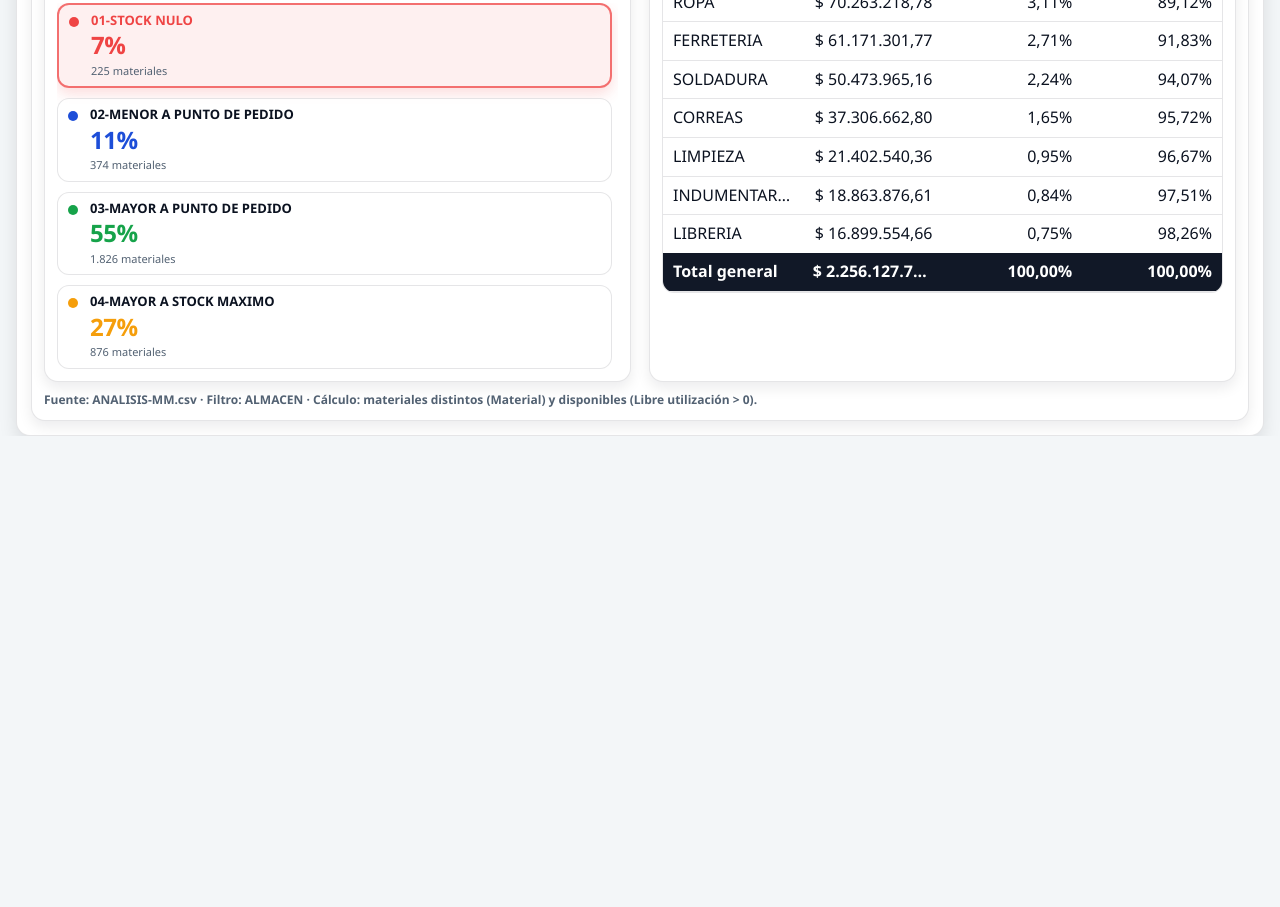
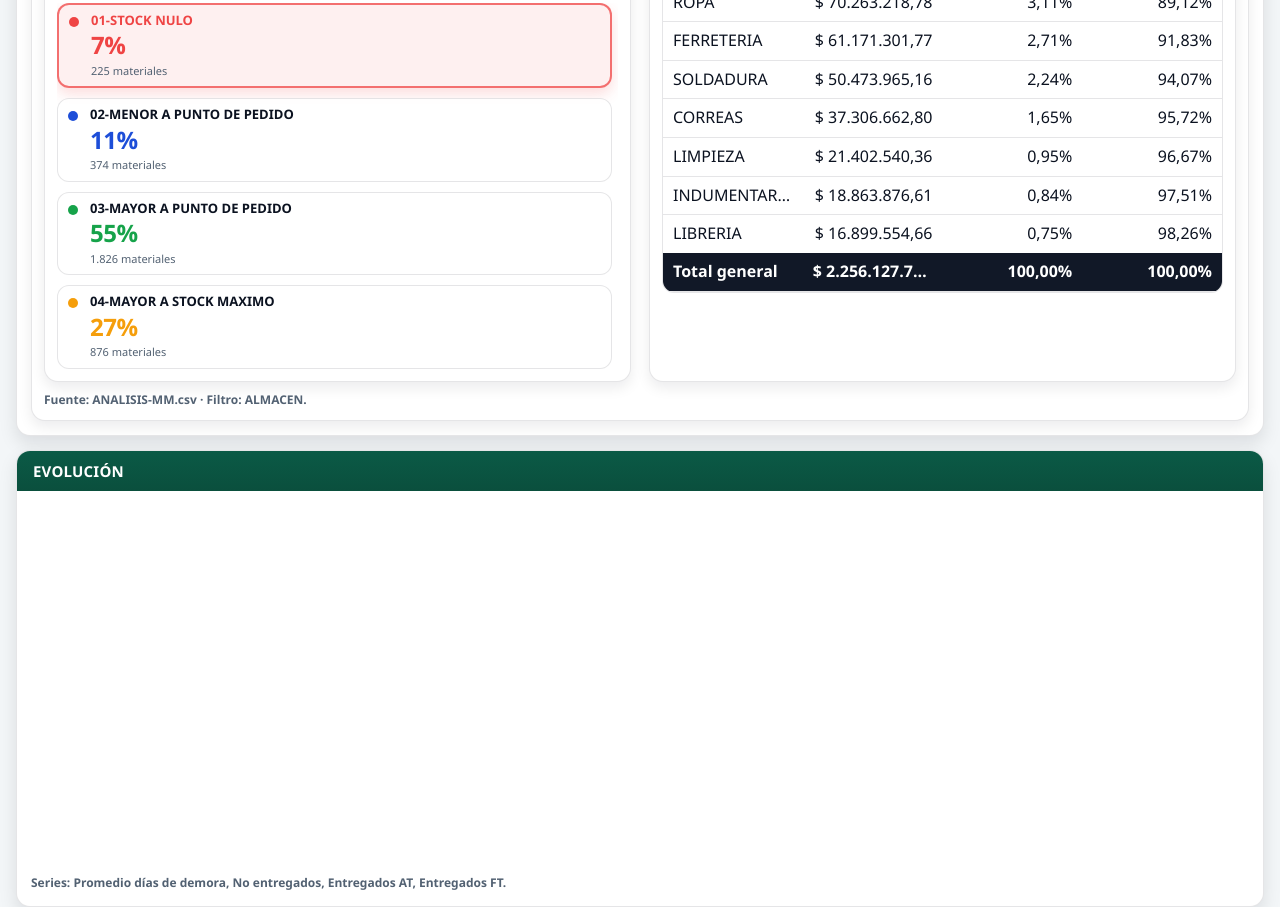
Before and after one commit to dukke89/dukke89.github.io, a plain HTML site: page analisis-mm.html in a window 1280 px wide. Shown: the part 878-1785 px from the top of the page. Before the commit the page ends 1314 px from the top, so only its background shows below. Drawn offline with nearby package versions, Linux system fonts and the light colour scheme.

Commit message:
Update analisis-mm.html

```diff
--- a/analisis-mm.html
+++ b/analisis-mm.html
@@ -6,7 +6,7 @@
   <title>ABASTECIMIENTO</title>
 
   <link rel="stylesheet" href="base.css" />
-  <link rel="stylesheet" href="analisis-mm.css?v=20251229202542" />
+  <link rel="stylesheet" href="analisis-mm.css?v=202512300001" />
   <script src="https://cdn.jsdelivr.net/npm/echarts@5/dist/echarts.min.js"></script>
 </head>
 
@@ -46,6 +46,7 @@
 
         <div class="filter mm-source">
           <div class="hint"><b>Fuente:</b> <span id="mmSourceName">ANALISIS-MM.csv</span> (delimitador “;”)</div>
+          <div class="hint"><b>Evolución:</b> <span>EVOLUCION.csv</span></div>
         </div>
       </div>
     </section>
@@ -126,13 +127,25 @@
           </div>
 
           <div class="footnote" style="margin-top:10px">
-            Fuente: <b>ANALISIS-MM.csv</b> · Filtro: <b>ALMACEN</b> · Cálculo: materiales distintos (Material) y disponibles (Libre utilización &gt; 0).
+            Fuente: <b>ANALISIS-MM.csv</b> · Filtro: <b>ALMACEN</b>.
           </div>
         </div>
       </div>
     </section>
+
+    <!-- ✅ EVOLUCIÓN (restaurado) -->
+    <section class="panel">
+      <div class="panel-title">EVOLUCIÓN</div>
+      <div class="panel-body">
+        <div id="evolucionChart" style="width:100%; height:360px;"></div>
+        <div class="footnote" style="margin-top:10px">
+          Series: Promedio días de demora, No entregados, Entregados AT, Entregados FT.
+        </div>
+      </div>
+    </section>
+
   </main>
 
-  <script src="analisis-mm.js?v=20251229202542"></script>
+  <script src="analisis-mm.js?v=202512300001"></script>
 </body>
 </html>
```
